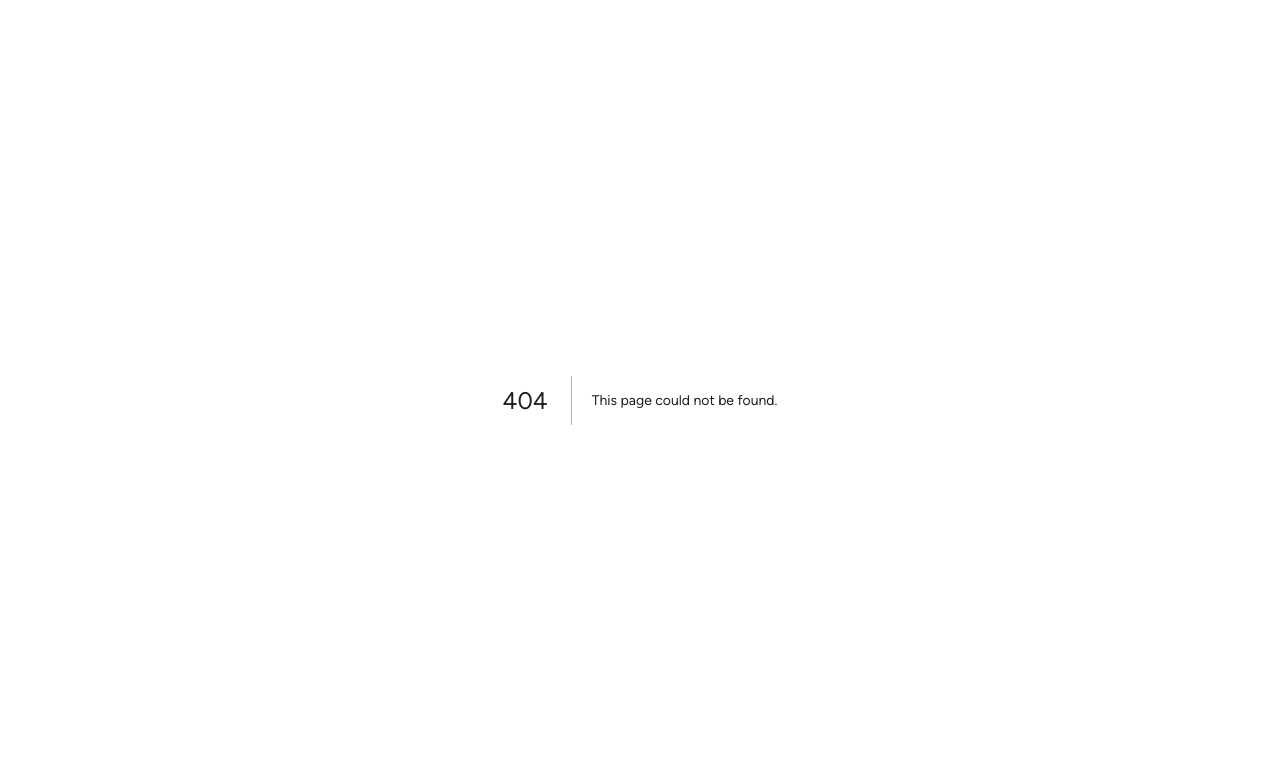
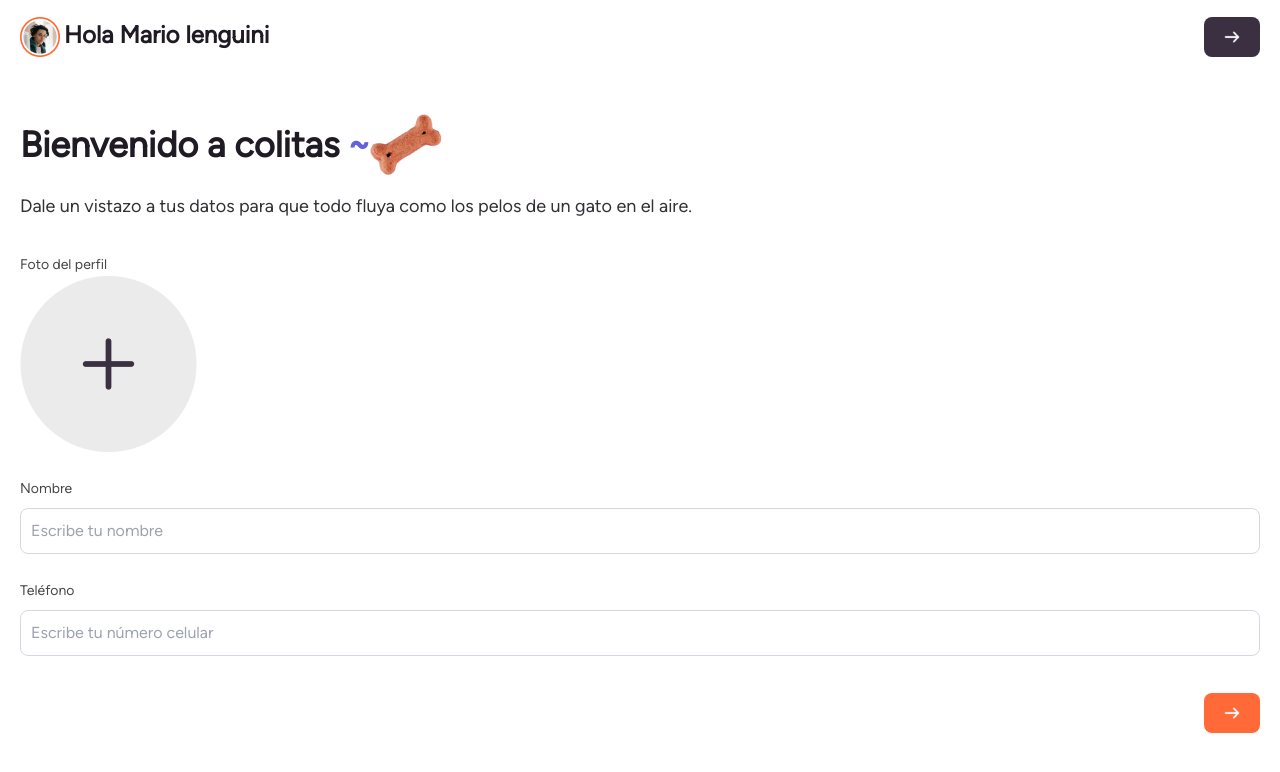
Before and after one commit to elmergustavo/hackfest-2023, a Next.js app: page /matches in a window 1280 px wide. Before the commit this address had no page. Shown: the top 772 px of the page. Built offline with nearby package versions, Linux system fonts and the light colour scheme.

Commit message:
adding page of matches

```diff
--- a/app/css/buttons.css
+++ b/app/css/buttons.css
@@ -27,3 +27,9 @@
     font-size: 16px;
     color: #1F1A24;
 }
+
+.full-black {
+    background: #3A3042;
+    font-size: 18px;
+    color: #FFFFFF;
+}
--- /dev/null
+++ b/app/matches/page.tsx
@@ -0,0 +1,43 @@
+import ProgressBar from "../components/ProgressBar"
+import bone from "../resources/images/bone.png"
+import upload from "../resources/images/upload.png"
+import arrow from "../resources/images/right-arrow.png"
+import profile from "../resources/images/profile.png"
+import Button from '../components/Button'
+
+export default function HomeRegister() {
+    return (
+        <main className="flex justify-center flex-col my-[17px] mx-[20px] text-left">
+            <div className="flex justify-between">
+                <div className="flex">
+                    <img src={profile.src} alt="profile" className='w-[40px] h-[40px] mr-[4px]' />
+                    <h2>Hola Mario lenguini</h2>
+                </div>
+                <Button {...{ text: "", image: arrow.src, colorOfButton: "full-black", classes: "px-[19px] py-[13px] w-[56px] h-[40px]", alt: "next" }} />
+            </div>
+            <div className="flex mt-[56px] items-center">
+                <h1 className="text-left">
+                    Bienvenido a colitas <span className='text-[#6262DB]'>~</span>
+                </h1>
+                <img src={bone.src} alt="Image of pet bone" className='w-[74px]' />
+            </div>
+            <p className="mt-[16px] mb-[32px]">Dale un vistazo a tus datos para que todo fluya como los pelos de un gato en el aire.</p>
+            <form>
+                <label htmlFor="photo">Foto del perfil</label>
+                <div className="image-upload self-center mb-[24px]">
+                    <label htmlFor="file-input">
+                        <img src={upload.src} />
+                    </label>
+                    <input id="file-input" type="file" name="photo" />
+                </div>
+                <label htmlFor="name">Nombre</label>
+                <input type="text" placeholder="Escribe tu nombre" required className="mt-[8px] input-form mb-[24px]" name="name" />
+                <label htmlFor="phone">Teléfono</label>
+                <input type="text" placeholder="Escribe tu número celular" required className="mt-[8px] input-form" name="phone" />
+                <div className="flex justify-end">
+                    <Button {...{ text: "", image: arrow.src, colorOfButton: "full-orange", classes: "px-[19px] py-[13px] w-[56px] h-[40px] mt-[37px] mb-[32px]", alt: "next" }} />
+                </div>
+            </form>
+        </main>
+    )
+}
```
Also changed, not shown: app/resources/images/profile.png (added).
